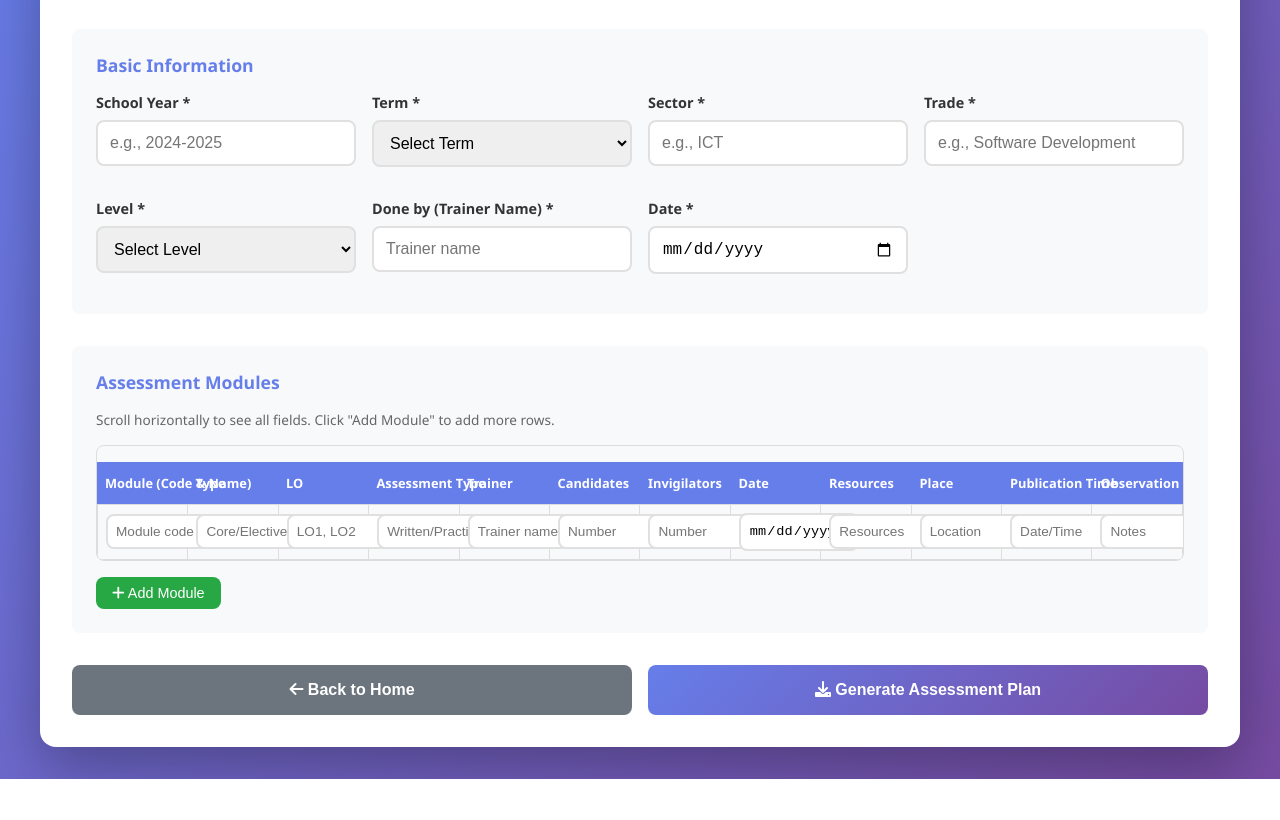
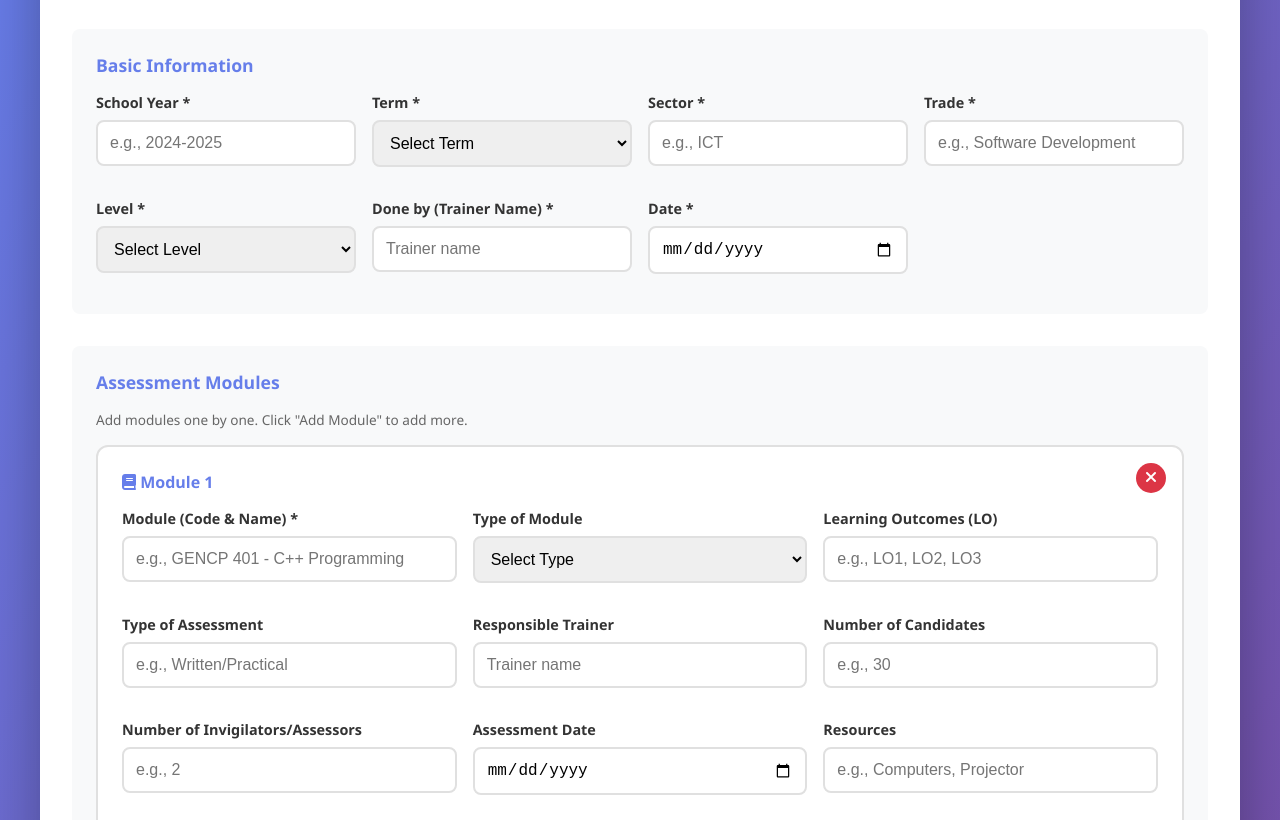
Before and after one commit to Leonardus437/rtb-document-planner, a website: page frontend/assessment-wizard.html in a window 1280 px wide. Shown: the part 132-952 px from the top of the page. Before the commit the page ends 911 px from the top, so only its background shows below. Drawn offline with Linux system fonts and the light colour scheme.

Commit message:
Replace table with card-based module input for better UX

```diff
--- a/frontend/assessment-wizard.html
+++ b/frontend/assessment-wizard.html
@@ -118,6 +118,39 @@
         .modules-table {
             overflow-x: auto;
             display: block;
+        }
+
+        .module-card {
+            background: white;
+            border: 2px solid #e0e0e0;
+            border-radius: 0.75rem;
+            padding: 1.5rem;
+            margin-bottom: 1.5rem;
+            position: relative;
+        }
+
+        .module-card h4 {
+            color: #667eea;
+            margin-bottom: 1rem;
+            font-size: 1rem;
+        }
+
+        .btn-remove {
+            position: absolute;
+            top: 1rem;
+            right: 1rem;
+            background: #dc3545;
+            color: white;
+            border: none;
+            border-radius: 50%;
+            width: 30px;
+            height: 30px;
+            cursor: pointer;
+            font-size: 1rem;
+        }
+
+        .btn-remove:hover {
+            background: #c82333;
         }
 
         .modules-table thead,
@@ -256,44 +289,9 @@
 
             <div class="form-section">
                 <h3>Assessment Modules</h3>
-                <p style="color: #666; font-size: 0.85rem; margin-bottom: 1rem;">Scroll horizontally to see all fields. Click "Add Module" to add more rows.</p>
-                <div style="overflow-x: auto; border: 1px solid #ddd; border-radius: 0.5rem;">
-                    <table class="modules-table" id="modulesTable">
-                        <thead>
-                            <tr>
-                                <th style="min-width: 200px;">Module (Code & Name)</th>
-                                <th style="min-width: 120px;">Type</th>
-                                <th style="min-width: 150px;">LO</th>
-                                <th style="min-width: 150px;">Assessment Type</th>
-                                <th style="min-width: 150px;">Trainer</th>
-                                <th style="min-width: 100px;">Candidates</th>
-                                <th style="min-width: 120px;">Invigilators</th>
-                                <th style="min-width: 130px;">Date</th>
-                                <th style="min-width: 180px;">Resources</th>
-                                <th style="min-width: 150px;">Place</th>
-                                <th style="min-width: 150px;">Publication Time</th>
-                                <th style="min-width: 150px;">Observation</th>
-                            </tr>
-                        </thead>
-                        <tbody id="modulesBody">
-                            <tr>
-                                <td><input type="text" class="module-field" data-field="module" placeholder="Module code & name" style="width: 100%; min-width: 180px;"></td>
-                                <td><input type="text" class="module-field" data-field="type" placeholder="Core/Elective" style="width: 100%;"></td>
-                                <td><input type="text" class="module-field" data-field="lo" placeholder="LO1, LO2" style="width: 100%; min-width: 130px;"></td>
-                                <td><input type="text" class="module-field" data-field="assessment_type" placeholder="Written/Practical" style="width: 100%;"></td>
-                                <td><input type="text" class="module-field" data-field="trainer" placeholder="Trainer name" style="width: 100%;"></td>
-                                <td><input type="number" class="module-field" data-field="candidates" placeholder="Number" style="width: 100%;"></td>
-                                <td><input type="number" class="module-field" data-field="invigilators" placeholder="Number" style="width: 100%;"></td>
-                                <td><input type="date" class="module-field" data-field="date" style="width: 100%;"></td>
-                                <td><input type="text" class="module-field" data-field="resources" placeholder="Resources" style="width: 100%; min-width: 160px;"></td>
-                                <td><input type="text" class="module-field" data-field="place" placeholder="Location" style="width: 100%;"></td>
-                                <td><input type="text" class="module-field" data-field="publication_time" placeholder="Date/Time" style="width: 100%;"></td>
-                                <td><input type="text" class="module-field" data-field="observation" placeholder="Notes" style="width: 100%;"></td>
-                            </tr>
-                        </tbody>
-                    </table>
-                </div>
-                <button type="button" class="btn-add-row" onclick="addModuleRow()">
+                <p style="color: #666; font-size: 0.85rem; margin-bottom: 1rem;">Add modules one by one. Click "Add Module" to add more.</p>
+                <div id="modulesContainer"></div>
+                <button type="button" class="btn-add-row" onclick="addModuleCard()">
                     <i class="fas fa-plus"></i> Add Module
                 </button>
             </div>
@@ -318,25 +316,76 @@
     <script src="auth.js"></script>
     <script>
         const API_URL = CONFIG?.API_URL || 'http://localhost:5000';
+        let moduleCount = 0;
 
-        function addModuleRow() {
-            const tbody = document.getElementById('modulesBody');
-            const row = tbody.insertRow();
-            row.innerHTML = `
-                <td><input type="text" class="module-field" data-field="module" placeholder="Module code & name" style="width: 100%; min-width: 180px;"></td>
-                <td><input type="text" class="module-field" data-field="type" placeholder="Core/Elective" style="width: 100%;"></td>
-                <td><input type="text" class="module-field" data-field="lo" placeholder="LO1, LO2" style="width: 100%; min-width: 130px;"></td>
-                <td><input type="text" class="module-field" data-field="assessment_type" placeholder="Written/Practical" style="width: 100%;"></td>
-                <td><input type="text" class="module-field" data-field="trainer" placeholder="Trainer name" style="width: 100%;"></td>
-                <td><input type="number" class="module-field" data-field="candidates" placeholder="Number" style="width: 100%;"></td>
-                <td><input type="number" class="module-field" data-field="invigilators" placeholder="Number" style="width: 100%;"></td>
-                <td><input type="date" class="module-field" data-field="date" style="width: 100%;"></td>
-                <td><input type="text" class="module-field" data-field="resources" placeholder="Resources" style="width: 100%; min-width: 160px;"></td>
-                <td><input type="text" class="module-field" data-field="place" placeholder="Location" style="width: 100%;"></td>
-                <td><input type="text" class="module-field" data-field="publication_time" placeholder="Date/Time" style="width: 100%;"></td>
-                <td><input type="text" class="module-field" data-field="observation" placeholder="Notes" style="width: 100%;"></td>
+        function addModuleCard() {
+            moduleCount++;
+            const container = document.getElementById('modulesContainer');
+            const card = document.createElement('div');
+            card.className = 'module-card';
+            card.innerHTML = `
+                <button type="button" class="btn-remove" onclick="this.parentElement.remove()"><i class="fas fa-times"></i></button>
+                <h4><i class="fas fa-book"></i> Module ${moduleCount}</h4>
+                <div class="form-grid">
+                    <div class="form-group">
+                        <label>Module (Code & Name) *</label>
+                        <input type="text" class="module-field" data-field="module" placeholder="e.g., GENCP 401 - C++ Programming" required>
+                    </div>
+                    <div class="form-group">
+                        <label>Type of Module</label>
+                        <select class="module-field" data-field="type">
+                            <option value="">Select Type</option>
+                            <option value="Core">Core</option>
+                            <option value="Elective">Elective</option>
+                        </select>
+                    </div>
+                    <div class="form-group">
+                        <label>Learning Outcomes (LO)</label>
+                        <input type="text" class="module-field" data-field="lo" placeholder="e.g., LO1, LO2, LO3">
+                    </div>
+                    <div class="form-group">
+                        <label>Type of Assessment</label>
+                        <input type="text" class="module-field" data-field="assessment_type" placeholder="e.g., Written/Practical">
+                    </div>
+                    <div class="form-group">
+                        <label>Responsible Trainer</label>
+                        <input type="text" class="module-field" data-field="trainer" placeholder="Trainer name">
+                    </div>
+                    <div class="form-group">
+                        <label>Number of Candidates</label>
+                        <input type="number" class="module-field" data-field="candidates" placeholder="e.g., 30">
+                    </div>
+                    <div class="form-group">
+                        <label>Number of Invigilators/Assessors</label>
+                        <input type="number" class="module-field" data-field="invigilators" placeholder="e.g., 2">
+                    </div>
+                    <div class="form-group">
+                        <label>Assessment Date</label>
+                        <input type="date" class="module-field" data-field="date">
+                    </div>
+                    <div class="form-group">
+                        <label>Resources</label>
+                        <input type="text" class="module-field" data-field="resources" placeholder="e.g., Computers, Projector">
+                    </div>
+                    <div class="form-group">
+                        <label>Place</label>
+                        <input type="text" class="module-field" data-field="place" placeholder="e.g., Computer Lab">
+                    </div>
+                    <div class="form-group">
+                        <label>Publication Time for Results</label>
+                        <input type="text" class="module-field" data-field="publication_time" placeholder="e.g., 2 weeks after">
+                    </div>
+                    <div class="form-group">
+                        <label>Observation</label>
+                        <input type="text" class="module-field" data-field="observation" placeholder="Additional notes">
+                    </div>
+                </div>
             `;
+            container.appendChild(card);
         }
+
+        // Add first module on load
+        addModuleCard();
 
         document.getElementById('assessmentForm').addEventListener('submit', async (e) => {
             e.preventDefault();
@@ -352,14 +401,14 @@
             const data = Object.fromEntries(formData);
 
             // Collect modules data
-            const rows = document.querySelectorAll('#modulesBody tr');
+            const cards = document.querySelectorAll('.module-card');
             const modules = [];
-            rows.forEach(row => {
+            cards.forEach(card => {
                 const module = {};
-                row.querySelectorAll('.module-field').forEach(input => {
+                card.querySelectorAll('.module-field').forEach(input => {
                     module[input.dataset.field] = input.value;
                 });
-                if (module.module) { // Only add if module name is filled
+                if (module.module) {
                     modules.push(module);
                 }
             });
```
